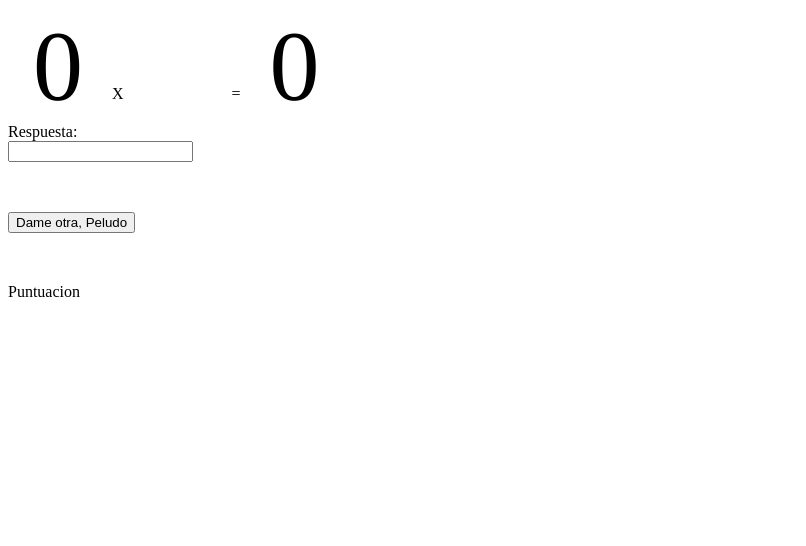
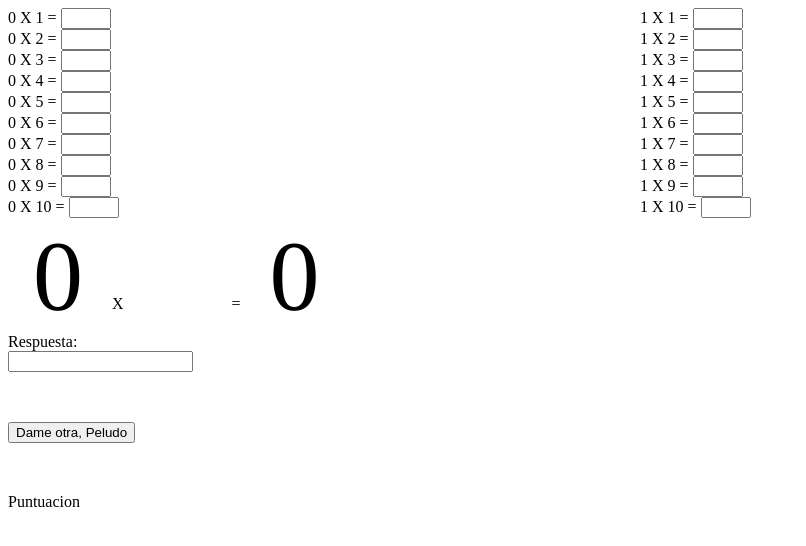
Before and after one commit to rodrigo-silva/angular-reto-tablas, an Angular app: page / in a window 1280 px wide. Shown: the top 546 px of the page, without its empty margins (0-806 px from the left). Built offline with nearby package versions, Linux system fonts and the light colour scheme.

Commit message:
4 files modified

```diff
--- a/src/app/tablas/tablas.component.css
+++ b/src/app/tablas/tablas.component.css
@@ -0,0 +1,10 @@
+.container {
+  display: flex;
+}
+.container section {
+  flex-grow: 1;
+}
+
+input {
+  width: 50px;
+}
--- a/src/app/tablas/tablas.component.html
+++ b/src/app/tablas/tablas.component.html
@@ -0,0 +1,14 @@
+<div class="container">
+  <section>
+    <div *ngFor="let x of [].constructor(10); index as i">
+      {{ tablas[0] }} X {{ i + 1 }} =
+      <input (keyup)="unaRespuesta(tablas[0], i + 1, $event)" />
+    </div>
+  </section>
+
+  <section>
+    <div *ngFor="let x of [].constructor(10); index as i">
+      {{ tablas[1] }} X {{ i + 1 }} = <input />
+    </div>
+  </section>
+</div>
--- a/src/app/tablas/tablas.component.ts
+++ b/src/app/tablas/tablas.component.ts
@@ -1,4 +1,4 @@
-import { Component, ElementRef, OnInit, ViewChild } from '@angular/core';
+import { Component, ElementRef, Input, OnInit, ViewChild } from '@angular/core';
 
 @Component({
   selector: 'app-tablas',
@@ -6,7 +6,17 @@ import { Component, ElementRef, OnInit, ViewChild } from '@angular/core';
   styleUrls: ['./tablas.component.css'],
 })
 export class TablasComponent implements OnInit {
+  @Input() tablas: Array<number>;
+  respuestas: Map<number, any>;
+
   ngOnInit(): void {
-    throw new Error('Method not implemented.');
+    this.respuestas = new Map();
+    this.respuestas.set(this.tablas[0], []);
+    this.respuestas.set(this.tablas[1], []);
+  }
+
+  unaRespuesta(tabla, numero, $event) {
+    this.respuestas.get(tabla)[numero] = $event.target.value;
+    console.log(this.respuestas.get(tabla));
   }
 }
--- a/src/main.html
+++ b/src/main.html
@@ -1 +1,2 @@
+<app-tablas [tablas]="tablas"></app-tablas>
 <app-desafio [tablasDeNumeros]="tablas"></app-desafio>
```
